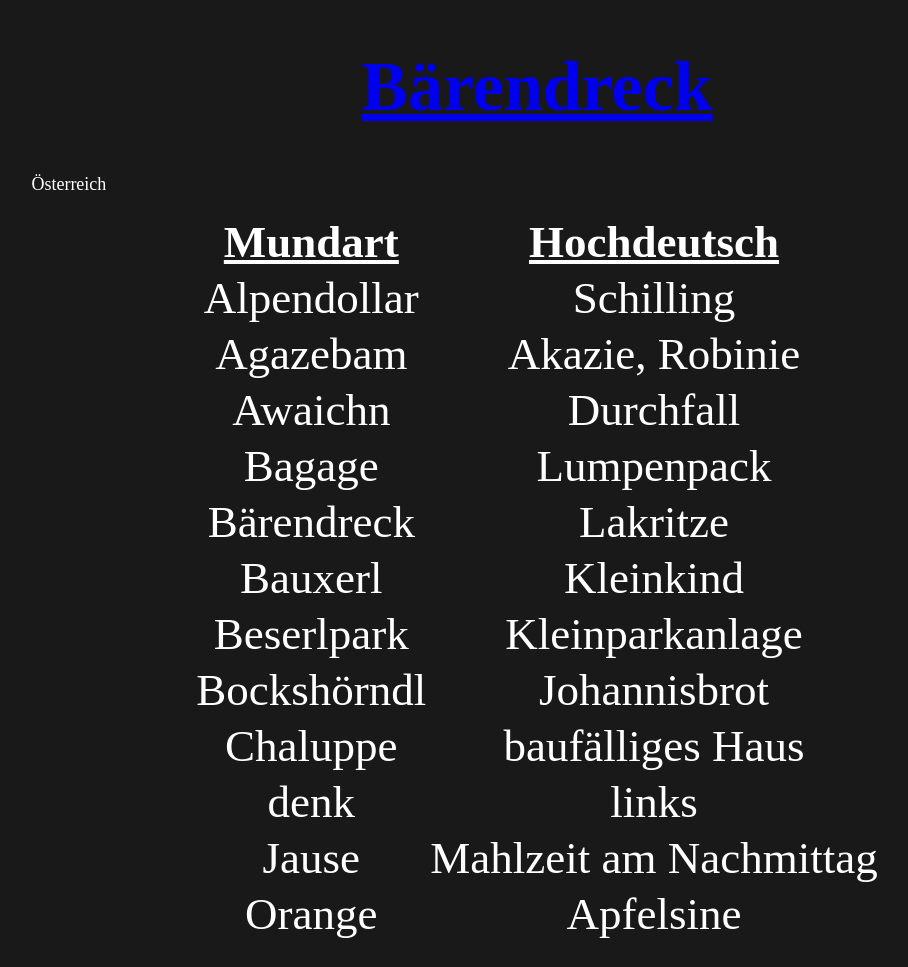
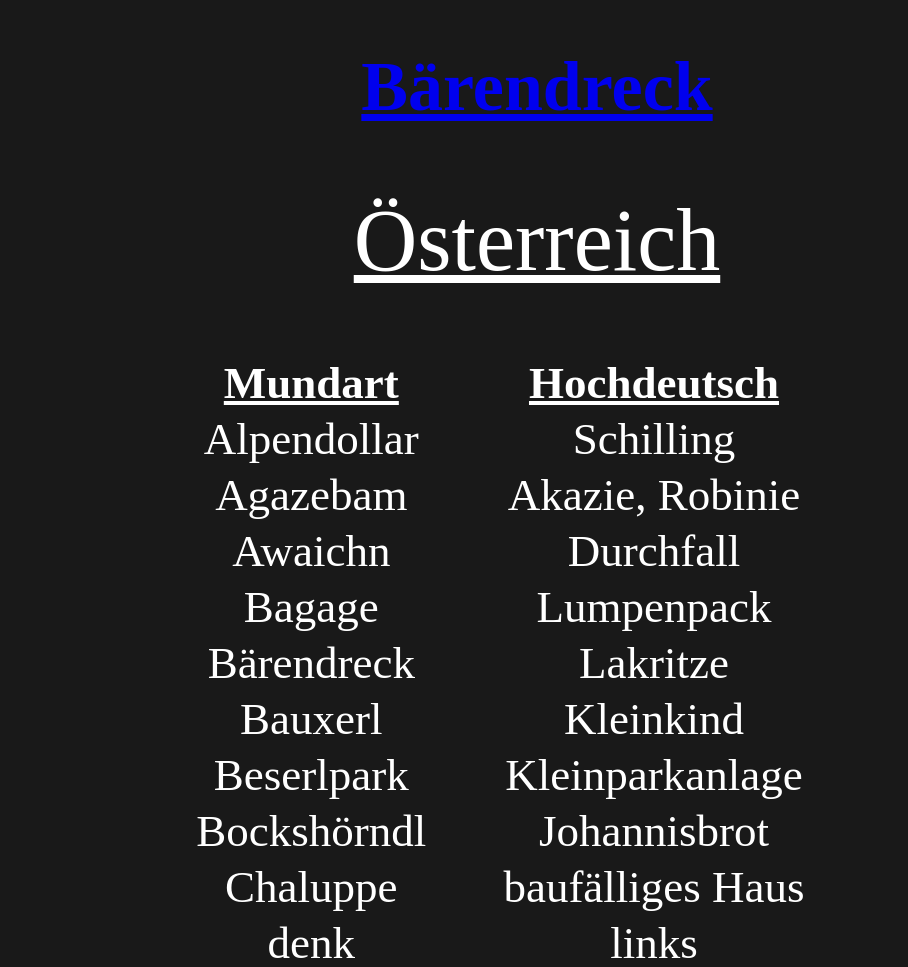
Before and after one commit to Selge/GB_Diploma, a Flask app: page /OE in a window 1280 px wide. Shown: the top 967 px of the page, without its empty margins (103-1011 px from the left). Run offline with Flask 3, Linux system fonts and the light colour scheme.

Commit message:
Update style.css

```diff
--- a/flaskProject/static/style.css
+++ b/flaskProject/static/style.css
@@ -141,12 +141,13 @@ button {
 
 /* noinspection CssNoGenericFontName */
 p.title {
-    text-align:left;
+    text-align:center;
     font-family:"Gothic Joker";
-    font-size:18px;
+    font-size:88px;
     font-style:normal;
     font-weight:normal;
     color:#ffffff;
     background-color:#191919;
-    margin-left: 10%;
+    text-decoration: underline;
+    margin: 5%;
 }
```
